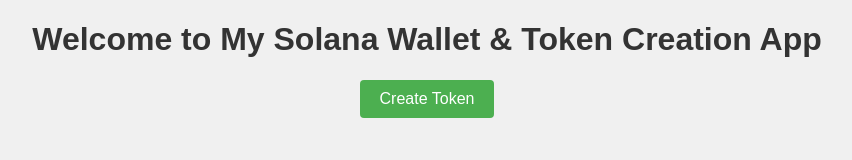
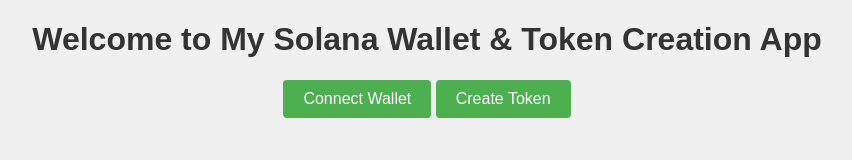
Before and after one commit to openbookmarket1010/New-solana-Token-Creator-, a plain HTML site: page index.html in a window 1280 px wide. Shown: the whole page, without its empty margins (213-1065 px from the left). Drawn offline with Linux system fonts and the light colour scheme.

Commit message:
Update index.html

```diff
--- a/index.html
+++ b/index.html
@@ -8,7 +8,8 @@
 </head>
 <body>
     <h1>Welcome to My Solana Wallet & Token Creation App</h1>
-    <button id="createTokenButton">Create Token</button>
+    <button id="connectWalletButton">Connect Wallet</button>
+    <button id="createTokenButton" disabled>Create Token</button>
     <p id="status"></p>
 
     <script src="script.js"></script>
```
